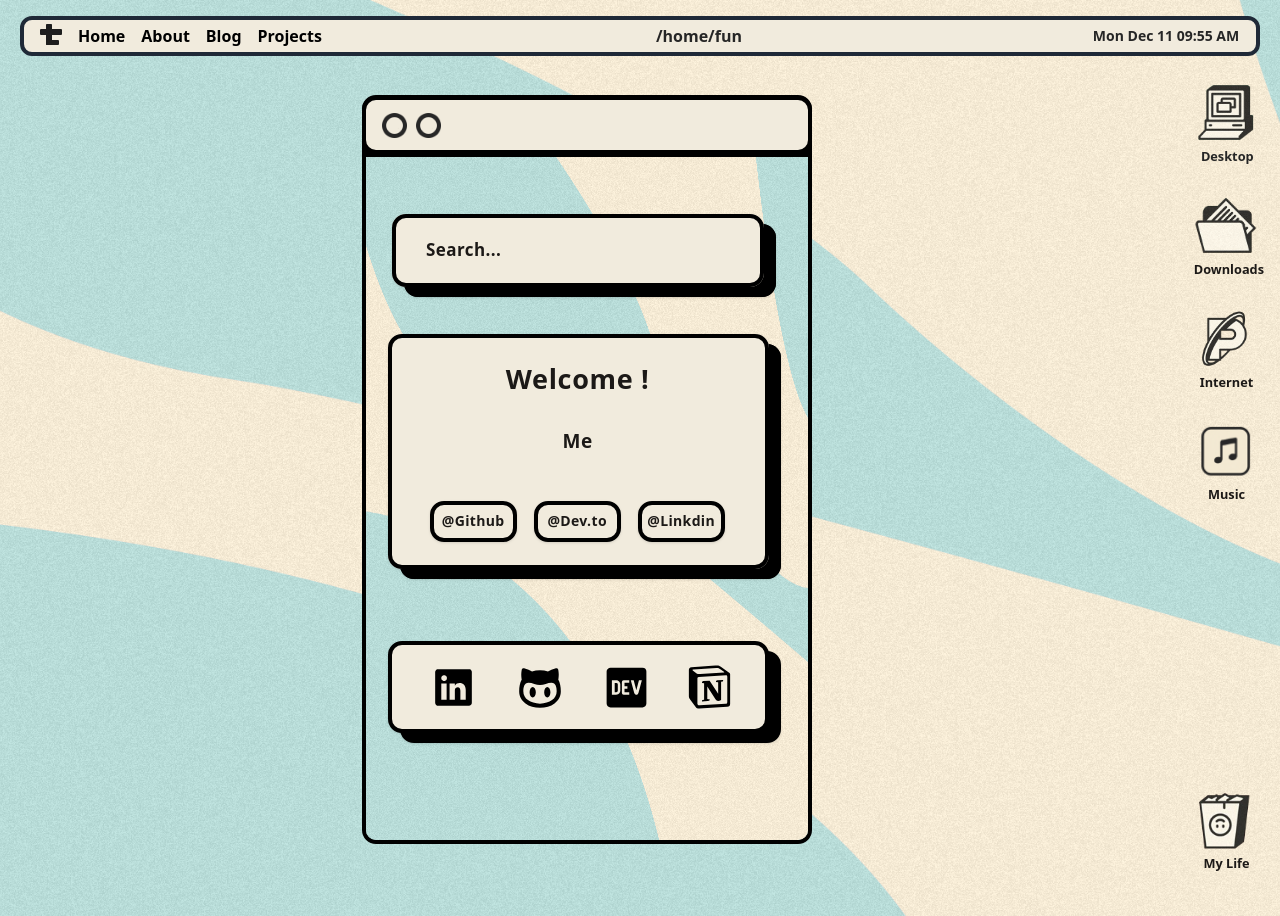
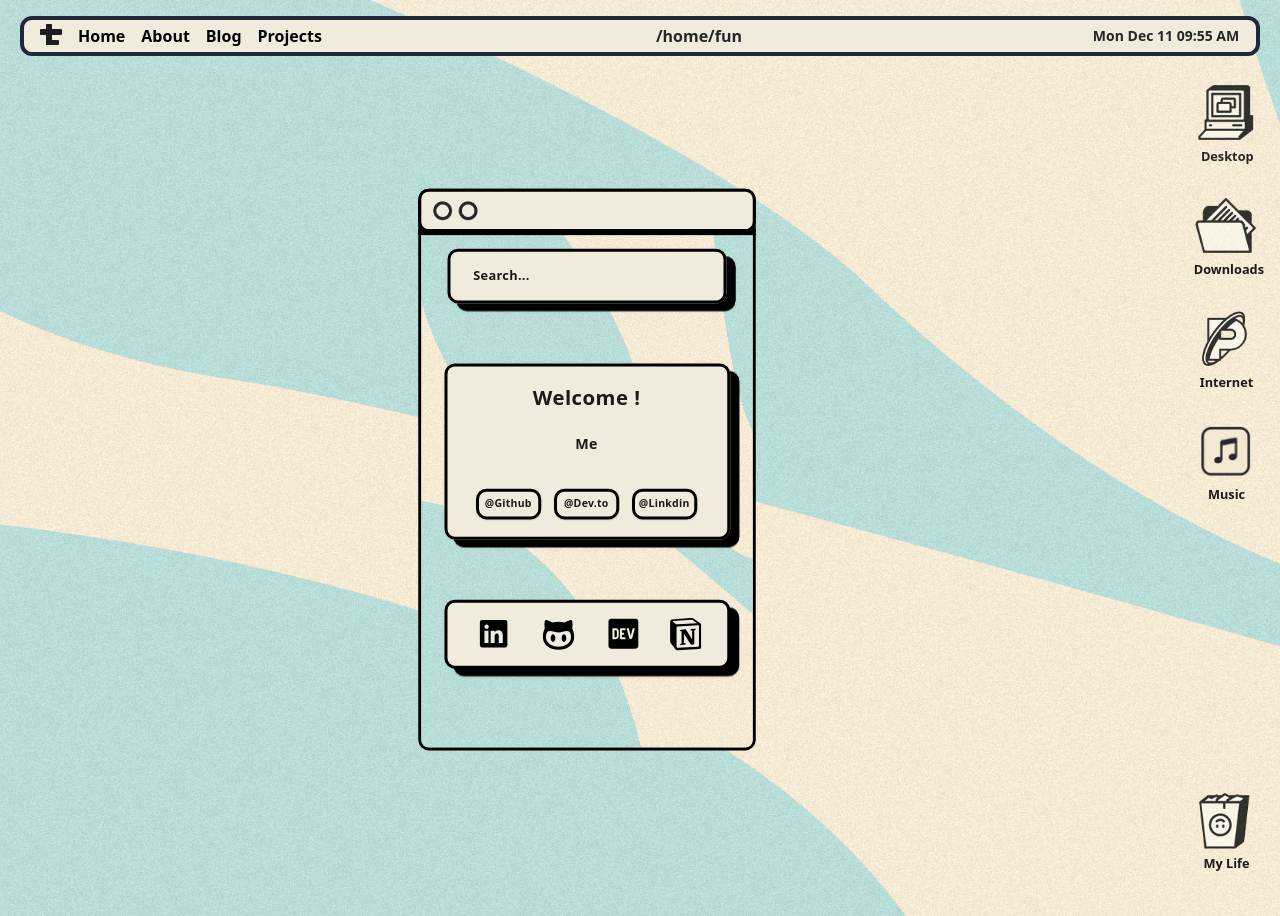
Before and after one commit to Prome-theus/moyemoye, a Flask app: page /home in a window 1280 px wide. Run offline with Flask 3, Linux system fonts and the light colour scheme; some libraries are stand-ins or nearby versions.

Commit message:
moyemoye

```diff
--- a/templates/home.html
+++ b/templates/home.html
@@ -1,15 +1,40 @@
 {% extends "moyemoye.html" %} {% block content %}
 
-<div class="flex item-center justify-center py-10">
+<div class="flex item-start justify-start md:item-center md:justify-center py-5 md:py-10 ">
   <div class="w-[450px] h-[50px] relative scale-0.5">
-    <div class="w-[450px] h-[749px] left-0 top-[-1px] absolute">
+    <div class="w-[450px] h-[749px] left-0 top-[-1px] absolute scale-50 md:scale-75">
       <img
         class="w-[450px] h-[749px] left-0 top-0 absolute rounded-[14px] border-4 border-black"
         src="/static/mysite/bg.png"
       />
+      <div class="w-[450px] h-[58px] left-0 top-0 absolute bg-[#F1EBDD] rounded-[14px] border-4 border-black ">
+        <img
+          class="w-[25px] h-[25px] left-[16px] top-[13px] absolute"
+          src="/static/mysite/circle.png"
+        />
+        <img
+          class="w-[25px] h-[25px] left-[50px] top-[13px] absolute"
+          src="/static/mysite/circle.png"
+        />
+      </div>
+
+      <div class="flex flex-col justify-center items-center gap-y-20 mt-20">
         <div
-        class="w-[381px] h-[234.74px] left-[26px] top-[239px] absolute justify-center items-center inline-flex"
+          class="bg-[#F1EBDD] rounded-[14px] drop-shadow-[12px_10px_0px_rgba(0,0,0,1)]"
         >
+          <div class="w-[372px] h-[73px] relative">
+            <div
+              class="w-[372px] h-[73px] left-0 top-0 absolute bg-[#F1EBDD]-200 rounded-[14px] shadow border-4 border-black"
+            ></div>
+            <div
+              class="w-[106px] h-[26px] left-[19px] top-[30px] absolute text-center text-stone-900 text-[17px] font-bold font-['Roboto Mono'] leading-3 tracking-wide"
+            >
+              Search...
+            </div>
+          </div>
+        </div>
+
+        <div class="">
           <div
             class="w-[381px] h-[234.74px] relative bg-[#F1EBDD] rounded-[14px] drop-shadow-[12px_10px_0px_rgba(0,0,0,1)]"
           >
@@ -61,33 +86,16 @@
             </div>
           </div>
         </div>
-      <div
-        class="w-[372px] h-[73px] left-[30px] top-[119px] absolute justify-center items-center inline-flex bg-[#F1EBDD] rounded-[14px] drop-shadow-[12px_10px_0px_rgba(0,0,0,1)]"
-      >
-        <div class="w-[372px] h-[73px] relative">
-          <div
-            class="w-[372px] h-[73px] left-0 top-0 absolute bg-[#F1EBDD]-200 rounded-[14px] shadow border-4 border-black"
-          ></div>
-          <div
-            class="w-[106px] h-[26px] left-[19px] top-[30px] absolute text-center text-stone-900 text-[17px] font-bold font-['Roboto Mono'] leading-3 tracking-wide"
-          >
-            Search...
-          </div>
-        </div>
-      </div>
-      <div
-        class="w-[381px] h-[92.42px] left-[26px] top-[546px] absolute justify-center items-center inline-flex"
-      >
+
+        <div class="">
           <div
             class="w-[381px] h-[92.42px] bg-[#F1EBDD]-200 rounded-[14px] flex justify-evenly items-center shadow border-4 border-black bg-[#F1EBDD] rounded-[14px] drop-shadow-[12px_10px_0px_rgba(0,0,0,1)]"
           >
-
             <svg
               width="55px"
               height="55px"
               viewBox="0 0 24 24"
               fill="none"
-              class="pointer"
               xmlns="http://www.w3.org/2000/svg"
             >
               <g id="SVGRepo_bgCarrier" stroke-width="0"></g>
@@ -168,6 +176,8 @@
             </svg>
           </div>
         </div>
+      </div>
+
       <div class="w-[35px] h-[35px] left-[321px] top-[574px] absolute">
         <div class="w-[35px] h-[35px] left-0 top-0 absolute"></div>
       </div>
@@ -178,18 +188,7 @@
         class="w-[450px] h-[0px] left-0 top-[54px] absolute border-4 border-black"
       ></div>
     </div>
-    <div
-      class="w-[450px] h-[58px] left-0 top-0 absolute bg-[#F1EBDD] rounded-[14px] border-4 border-black"
-    >
-      <img
-        class="w-[25px] h-[25px] left-[16px] top-[13px] absolute"
-        src="/static/mysite/circle.png"
-      />
-      <img
-        class="w-[25px] h-[25px] left-[50px] top-[13px] absolute"
-        src="/static/mysite/circle.png"
-      />
-    </div>
+
   </div>
 </div>
 {% endblock content %}
--- a/templates/moyemoye.html
+++ b/templates/moyemoye.html
@@ -167,7 +167,7 @@
 
       <!-- Sidebar -->
       <div
-        class="w-1/12 h-screen fixed top-14 right-0 text-neutral-800 text-center flex flex-col"
+        class="w-1/12 h-screen fixed top-14 right-0 text-neutral-800 text-center hidden md:flex flex-col"
       >
         <div
           class="topsidebar h-4/6 space-y-2 flex flex-col items-center justify-start"
```
Also changed, not shown: static/dev-to-svgrepo-com.svg (deleted), static/github-svgrepo-com.svg (deleted), static/linkedin-svgrepo-com.svg (deleted), static/notion-svgrepo-com.svg (deleted). Lines whose indentation alone changed are shown as unchanged.
